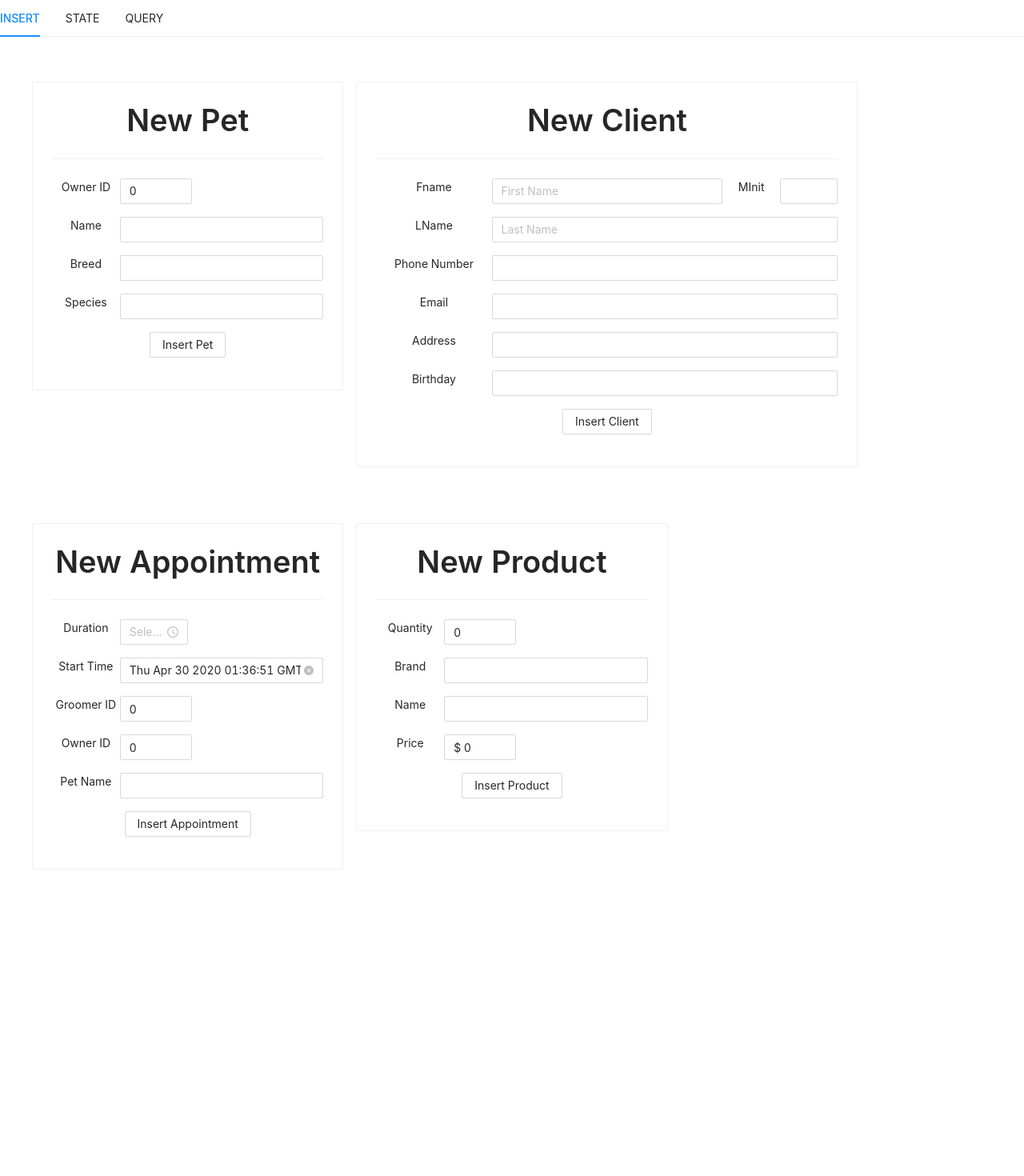
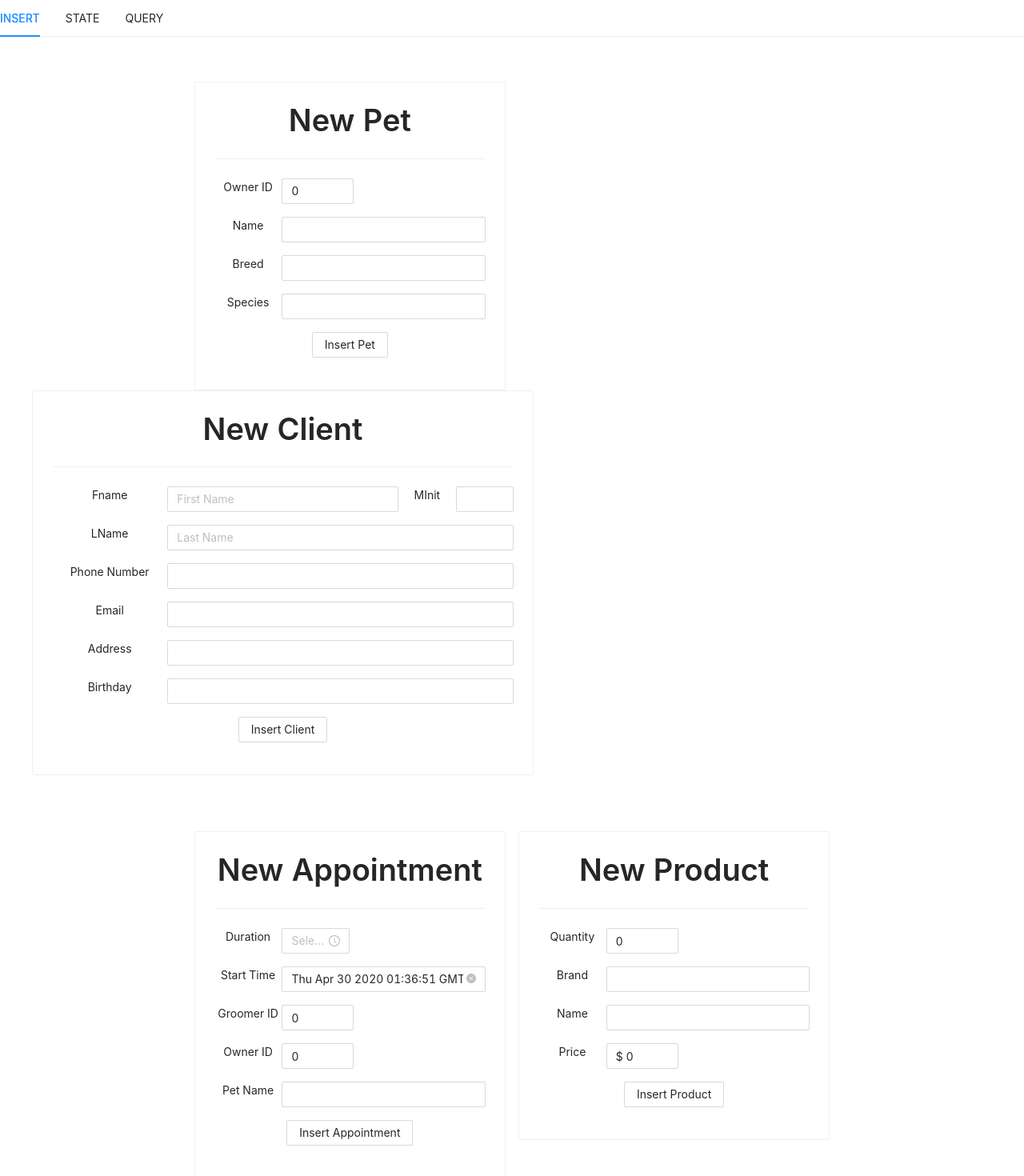
Before and after one commit to almadireddy/petCompany, a React (Create React App) app in the folder pet-front-end/: page / in a window 1280 px wide. Shown: the top 1470 px of the page at 80% size. Before the commit the page ends 1147 px from the top, so only its background shows below. Built offline with nearby package versions, Linux system fonts and the light colour scheme.

Commit message:
5 pageSize state tables

```diff
--- a/pet-front-end/src/App.js
+++ b/pet-front-end/src/App.js
@@ -26,7 +26,7 @@ function App() {
         <TabPane tab="INSERT" key="1">
       <div style={{'padding': '30px', 'margin': '10px'}}>
       <Row gutter={16}>
-        <Col span={8}>
+        <Col offset={4} span={8}>
           <Card hoverable>
             <PetInserter />
           </Card>
@@ -40,7 +40,7 @@ function App() {
       </div>
       <div style={{'padding': '30px', 'margin': '10px', 'marginBottom': '30px'}}>
       <Row gutter={16}>
-        <Col span={8}>
+        <Col offset={4} span={8}>
           <Card hoverable>
           <AppointmentInserter />
           </Card>
--- a/pet-front-end/src/components/queryTable.js
+++ b/pet-front-end/src/components/queryTable.js
@@ -17,8 +17,8 @@ function QueryTable(props) {
         })
     }
     return (
-        <Table dataSource={ds} columns={c}
-        pagination={{ pageSizeOptions: ['5', '10', '20'] }} />
+        <Table dataSource={ds} columns={c} default
+        pagination={{ pageSize: (props.pageSize ? 5 : 10),pageSizeOptions: ['5', '10', '20'] }} />
     );
 }
 
--- a/pet-front-end/src/components/stateTable.js
+++ b/pet-front-end/src/components/stateTable.js
@@ -28,7 +28,7 @@ class StateTable extends React.Component {
                     State of {this.state.tablename}
                 </h1>
                 {this.state.table && (
-                    <QueryTable table={this.state.table}/>
+                    <QueryTable pageSize={5} table={this.state.table}/>
                 )}
             </div>
         )
```
